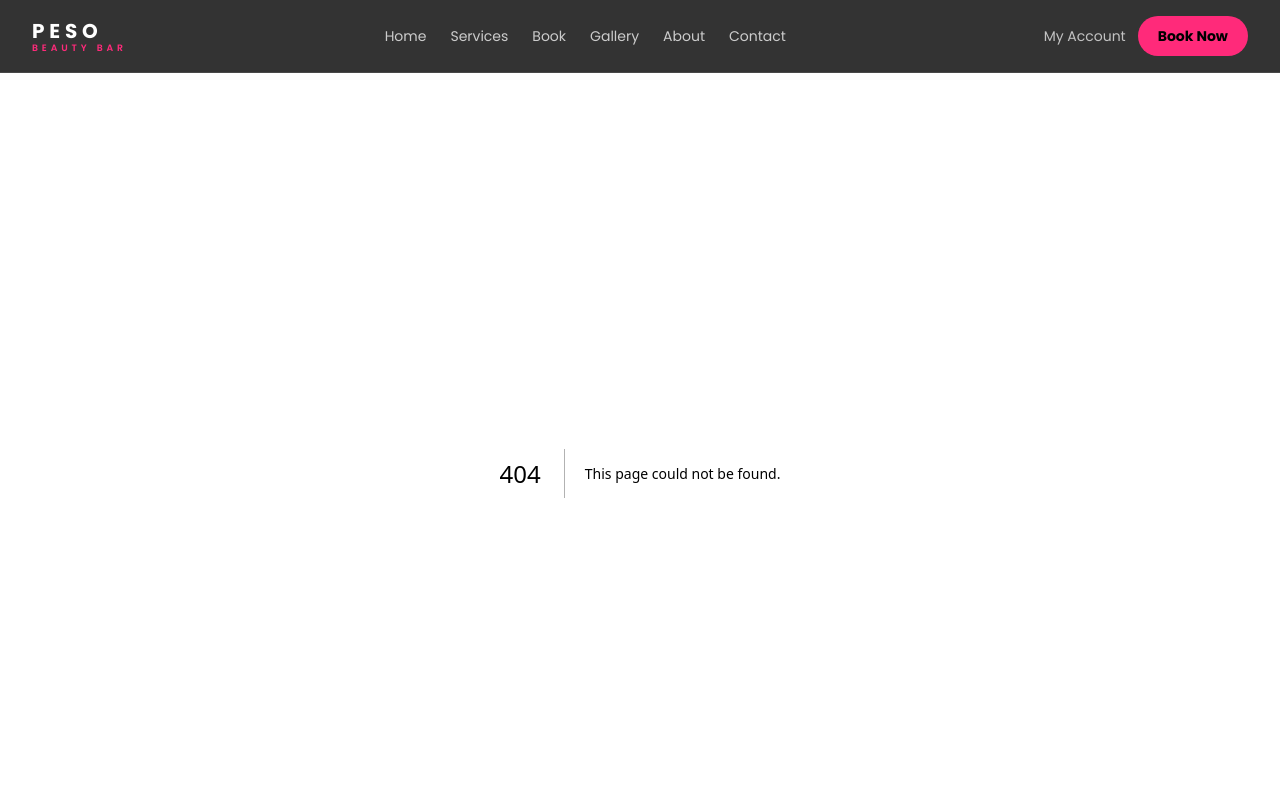
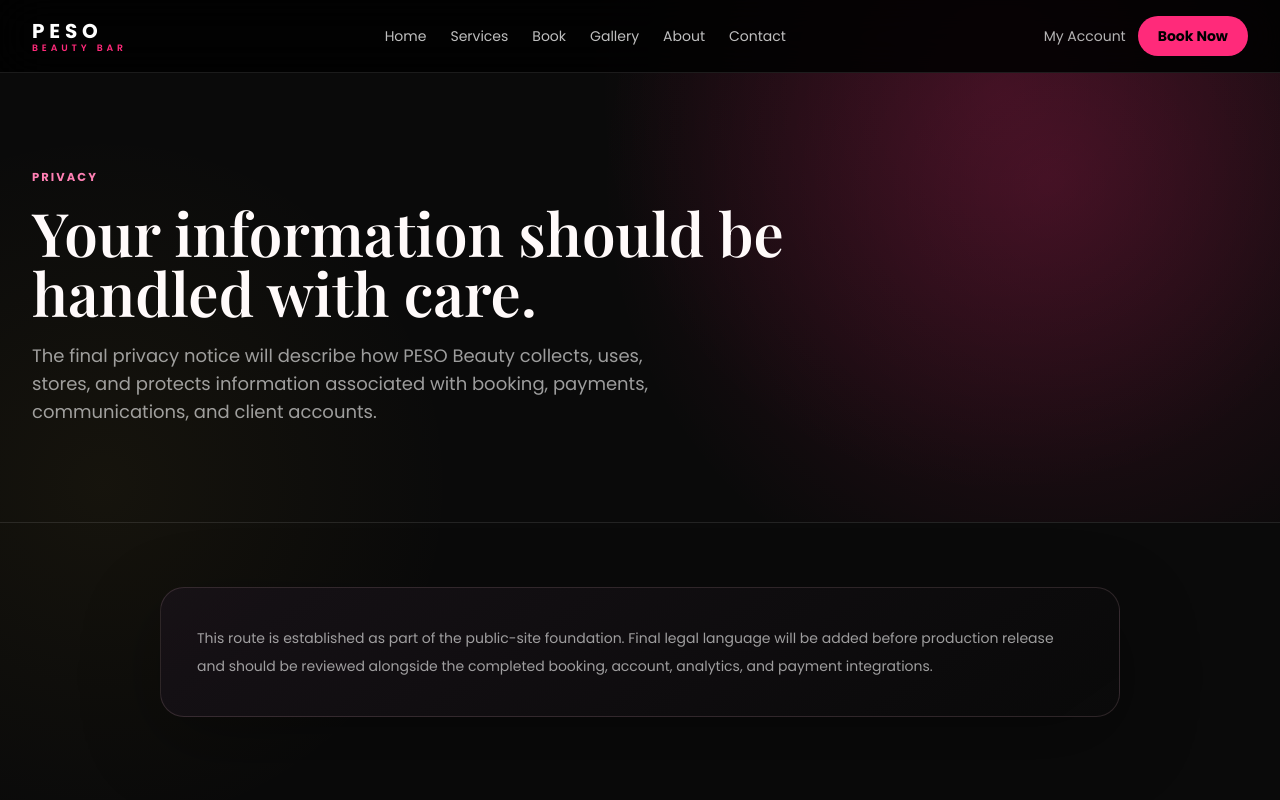
Before and after one commit to Hassan-Industries/peso-beauty-web, a Next.js app: page /privacy in a window 1280 px wide. Before the commit this address had no page. Shown: the top 800 px of the page. Built offline with nearby package versions, Linux system fonts and the light colour scheme; a web font is replaced by a local one.

Commit message:
feat: add privacy route foundation

```diff
--- /dev/null
+++ b/app/privacy/page.tsx
@@ -0,0 +1,14 @@
+import { PageHero } from "@/components/ui/page-hero";
+
+export default function PrivacyPage() {
+  return (
+    <>
+      <PageHero eyebrow="Privacy" title="Your information should be handled with care." description="The final privacy notice will describe how PESO Beauty collects, uses, stores, and protects information associated with booking, payments, communications, and client accounts." />
+      <section className="mx-auto max-w-5xl px-5 py-16 lg:px-8">
+        <div className="peso-panel rounded-3xl p-7 sm:p-9">
+          <p className="text-sm leading-7 text-white/60">This route is established as part of the public-site foundation. Final legal language will be added before production release and should be reviewed alongside the completed booking, account, analytics, and payment integrations.</p>
+        </div>
+      </section>
+    </>
+  );
+}
```
